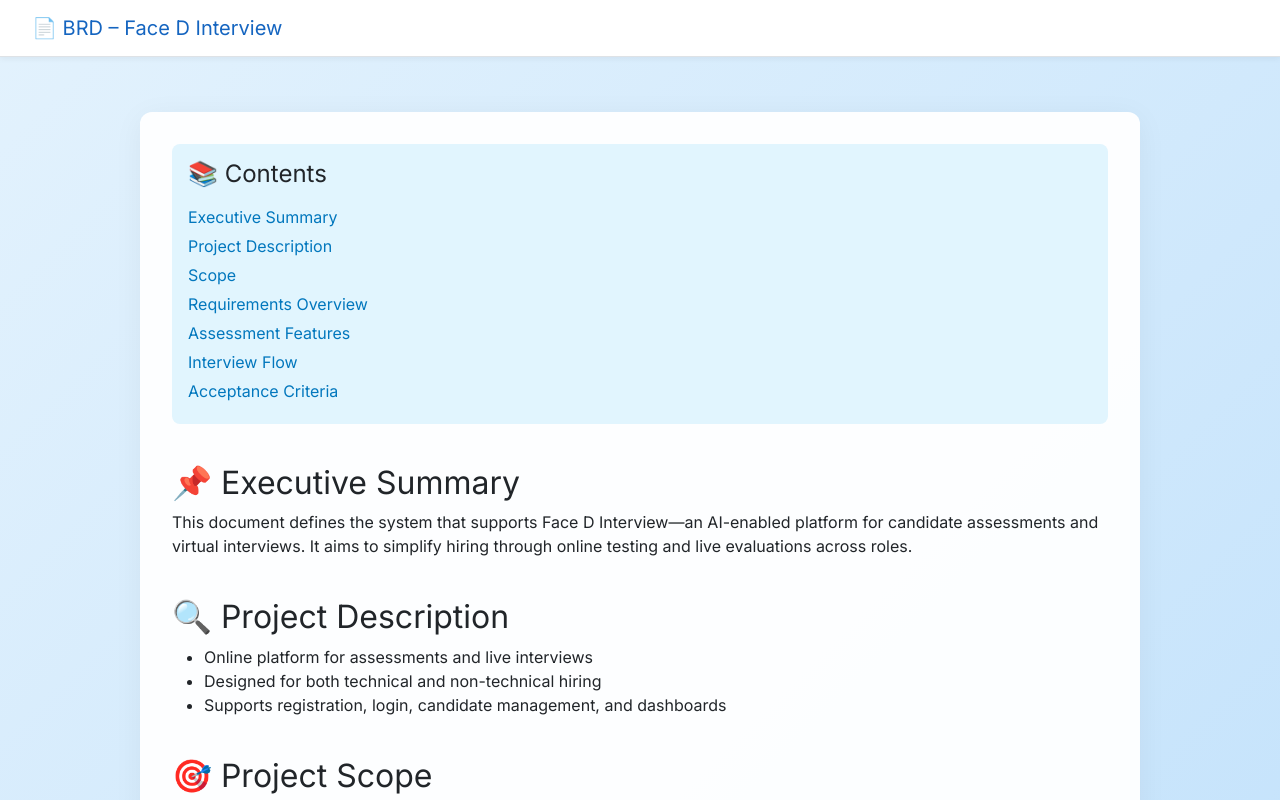
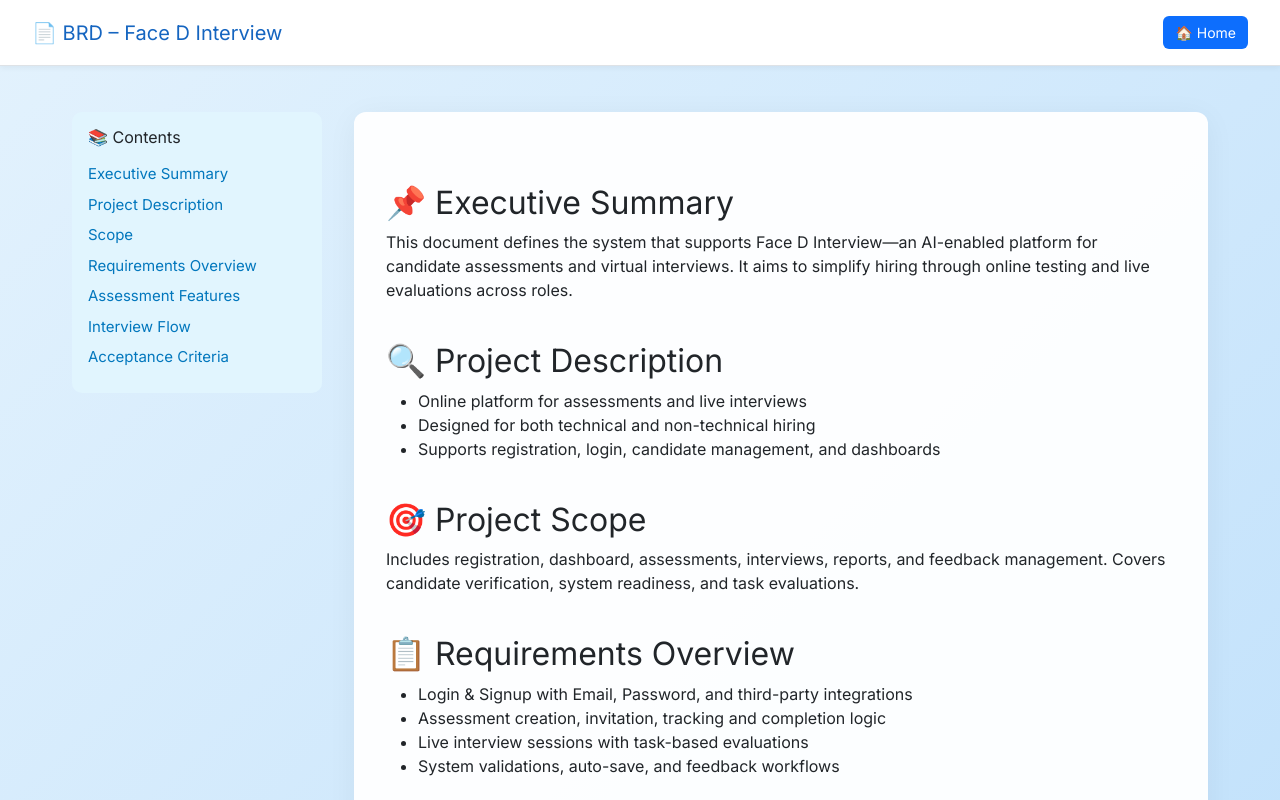
Before and after one commit to Rafishaik155/FDI, a plain HTML site: page brd-faced-interview.html in a window 1280 px wide. Shown: the top 800 px of the page. Drawn offline with nearby package versions, Linux system fonts and the light colour scheme.

Commit message:
Update brd-faced-interview.html

```diff
--- a/brd-faced-interview.html
+++ b/brd-faced-interview.html
@@ -1,4 +1,3 @@
-
 <!DOCTYPE html>
 <html lang="en">
 <head>
@@ -14,50 +13,75 @@
       margin: 0;
       padding-top: 80px;
     }
-    .container {
-      background: rgba(255, 255, 255, 0.95);
-      padding: 2rem;
-      border-radius: 12px;
-      box-shadow: 0 5px 30px rgba(0, 0, 0, 0.05);
-      margin: 2rem auto;
-      max-width: 1000px;
-    }
-    h2 {
-      margin-top: 2.5rem;
-    }
-    .contents {
-      background: #e1f5fe;
-      padding: 1rem;
-      border-radius: 8px;
-      margin-bottom: 2rem;
-    }
-    .contents h4 {
-      margin-bottom: 1rem;
-    }
-    .contents a {
-      display: block;
-      color: #0277bd;
-      text-decoration: none;
-      margin-bottom: 5px;
-    }
-    .contents a:hover {
-      text-decoration: underline;
-    }
     .sticky-header {
       position: fixed;
       top: 0;
-      left: 0;
       width: 100%;
       z-index: 999;
       background-color: #ffffff;
       border-bottom: 1px solid #dee2e6;
       padding: 1rem 2rem;
       box-shadow: 0 2px 6px rgba(0, 0, 0, 0.05);
+      display: flex;
+      justify-content: space-between;
+      align-items: center;
     }
     .sticky-header h1 {
       font-size: 20px;
       margin: 0;
       color: #1565c0;
+    }
+    .home-btn {
+      font-size: 14px;
+      padding: 6px 12px;
+      background-color: #0d6efd;
+      color: white;
+      border: none;
+      border-radius: 6px;
+      text-decoration: none;
+    }
+    .home-btn:hover {
+      background-color: #0b5ed7;
+    }
+    .layout {
+      display: flex;
+      max-width: 1200px;
+      margin: auto;
+      padding: 2rem;
+      gap: 2rem;
+    }
+    .sidebar {
+      flex: 0 0 250px;
+      background: #e1f5fe;
+      padding: 1rem;
+      border-radius: 10px;
+      height: fit-content;
+      position: sticky;
+      top: 100px;
+    }
+    .sidebar h4 {
+      font-size: 16px;
+      margin-bottom: 1rem;
+    }
+    .sidebar a {
+      display: block;
+      color: #0277bd;
+      text-decoration: none;
+      margin-bottom: 8px;
+      font-size: 15px;
+    }
+    .sidebar a:hover {
+      text-decoration: underline;
+    }
+    .content {
+      flex: 1;
+      background: rgba(255, 255, 255, 0.95);
+      padding: 2rem;
+      border-radius: 12px;
+      box-shadow: 0 5px 30px rgba(0, 0, 0, 0.05);
+    }
+    h2 {
+      margin-top: 2.5rem;
     }
     #scrollTopBtn {
       display: none;
@@ -78,18 +102,31 @@
     #scrollTopBtn:hover {
       background-color: #0b5ed7;
     }
+
+    @media (max-width: 768px) {
+      .layout {
+        flex-direction: column;
+      }
+      .sidebar {
+        position: relative;
+        top: auto;
+      }
+    }
   </style>
 </head>
 <body>
 
 <div class="sticky-header">
   <h1>📄 BRD – Face D Interview</h1>
+  <a class="home-btn" href="index.html">🏠 Home</a>
 </div>
 
+<!-- Scroll-to-Top Button -->
 <button id="scrollTopBtn" onclick="scrollToTop()" title="Scroll to top">↑</button>
 
-<div class="container">
-  <div class="contents">
+<div class="layout">
+  <!-- Sidebar Navigation -->
+  <div class="sidebar">
     <h4>📚 Contents</h4>
     <a href="#summary">Executive Summary</a>
     <a href="#description">Project Description</a>
@@ -100,6 +137,8 @@
     <a href="#criteria">Acceptance Criteria</a>
   </div>
 
+  <!-- Main Content -->
+  <div class="content">
     <h2 id="summary">📌 Executive Summary</h2>
     <p>This document defines the system that supports Face D Interview—an AI-enabled platform for candidate assessments and virtual interviews. It aims to simplify hiring through online testing and live evaluations across roles.</p>
 
@@ -145,6 +184,7 @@
       <li>Structured reports, audit trails, and downloadable feedback</li>
     </ul>
   </div>
+</div>
 
 <script>
   const scrollBtn = document.getElementById("scrollTopBtn");
```
Lines whose indentation alone changed are shown as unchanged.
